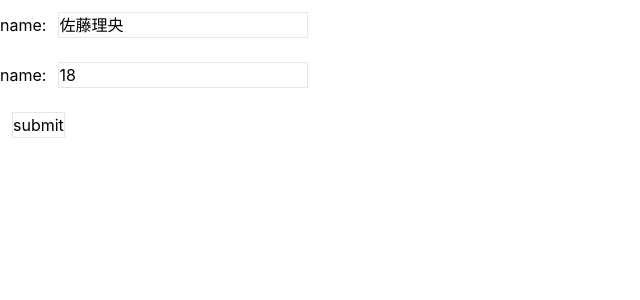
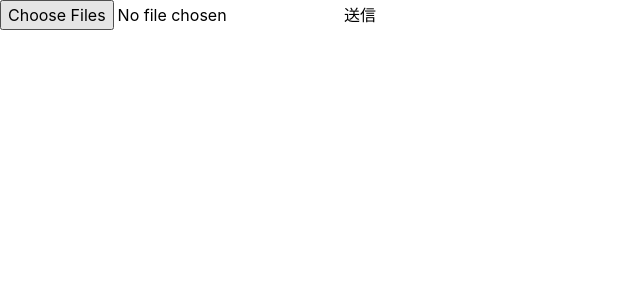
Before and after one commit to yadac/my-react, a React (Create React App) app: page / in a window 1280 px wide. Shown: the top 300 px of the page, without its empty margins (0-640 px from the left). Built offline with nearby package versions, Linux system fonts and the light colour scheme.

Commit message:
feat:ファイル入力ボックスの非制御コンポーネント

```diff
--- /dev/null
+++ b/src/components/FormFile.js
@@ -0,0 +1,21 @@
+import { useRef } from "react"
+
+export default function FormFile() {
+    const file = useRef(null);
+
+    function show() {
+        const fs = file.current.files;
+        for (const f of fs) {
+            console.log(`ファイル名: ${f.name}`);
+            console.log(`種類: ${f.type}`);
+            console.log(`サイズ: ${Math.trunc(f.size / 1024)}KB`);
+        }
+    }
+
+    return (
+        <form>
+            <input type="file" ref={file} multiple />
+            <button type="button" onClick={show}>送信</button>
+        </form>
+    );
+}
--- a/src/index.js
+++ b/src/index.js
@@ -2,12 +2,12 @@ import React from 'react';
 import ReactDOM from 'react-dom/client';
 import './index.css';
 import reportWebVitals from './reportWebVitals';
-import StateFormUC from './components/StateFormUC';
+import FormFile from './components/FormFile';
 
 const root = ReactDOM.createRoot(document.getElementById('root'));
 root.render(
   <React.StrictMode>
-    <StateFormUC />
+    <FormFile />
   </React.StrictMode>
 );
 
```
